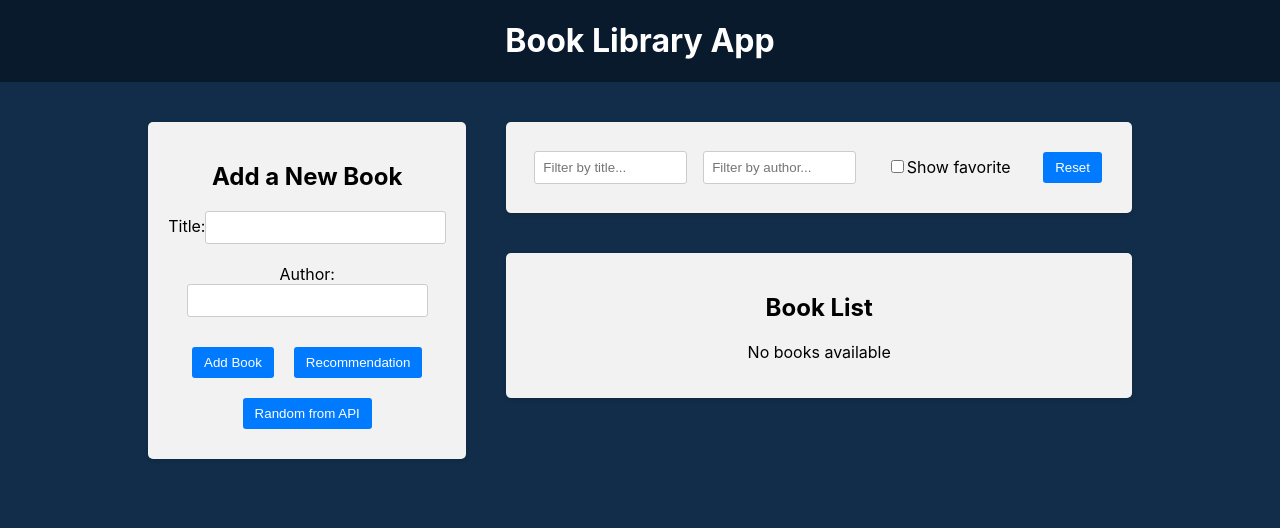
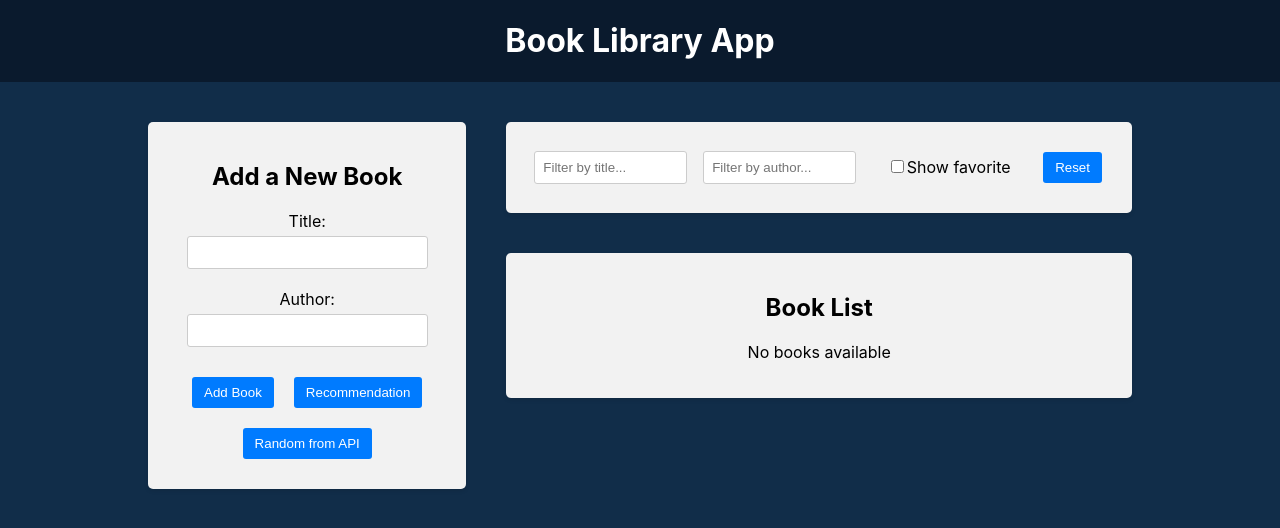
Before and after one commit to AndyDrewDev/book-library-app, a React (Create React App) app in the folder frontend/: page / in a window 1280 px wide. Shown: the top 528 px of the page. Built offline with nearby package versions, Linux system fonts and the light colour scheme.

Commit message:
docs: add comprehensive README with project structure and setup instructions
Add detailed README.md documenting the Book Library App architecture,
including frontend and backend structure, available functionality,
technologies used, installation instructions, and API endpoints.

```diff
--- a/frontend/src/components/BookForm/BookForm.css
+++ b/frontend/src/components/BookForm/BookForm.css
@@ -7,6 +7,10 @@
   width: 100%;
   text-align: center;
   margin-bottom: 10px;
+}
+.book-form label div {
+  display: block;
+  margin-bottom: 5px;
 }
 
 .book-form input {
--- a/frontend/src/components/BookForm/BookForm.js
+++ b/frontend/src/components/BookForm/BookForm.js
@@ -46,7 +46,7 @@ const BookForm = () => {
       <form onSubmit={handleSubmit}>
         <div>
           <label htmlFor='title'>
-            Title:
+            <div>Title:</div>
             <input
               type='text'
               id='title'
@@ -57,7 +57,7 @@ const BookForm = () => {
         </div>
         <div>
           <label htmlFor='author'>
-            Author:
+            <div>Author:</div>
             <input
               type='text'
               id='author'
```
Also changed, not shown: 1 other file (tests, documents, lock files or other folders).
